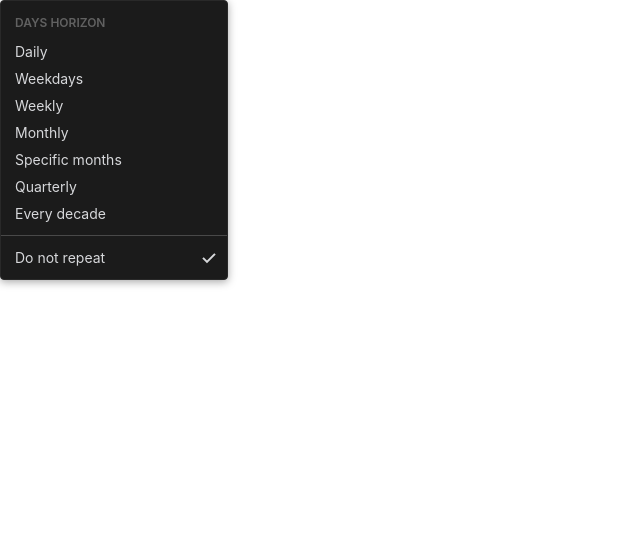
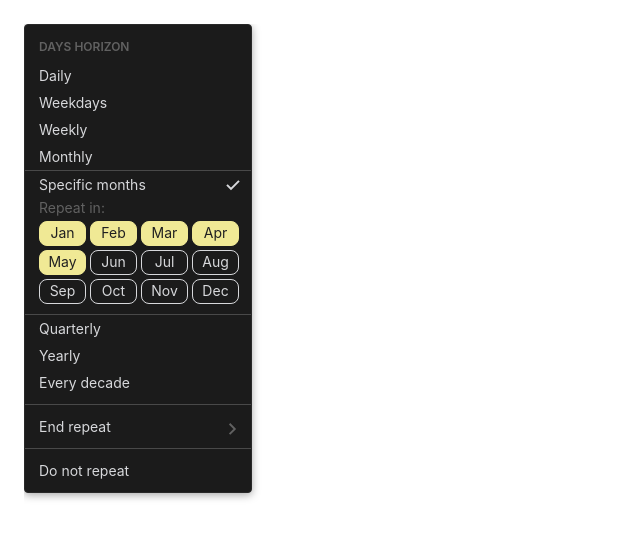
Before and after one commit to roman-nebel/timestripe_extend_repeat, a React (Create React App) app: page / in a window 1280 px wide. Shown: the top 538 px of the page, without its empty margins (0-640 px from the left). Built offline with nearby package versions, Linux system fonts and the light colour scheme.

Commit message:
Add test task Add props drilling

```diff
--- a/src/components/Button/Button.js
+++ b/src/components/Button/Button.js
@@ -1,8 +1,8 @@
 import "./Button.css"
 import { useState } from "react";
 
-function SelectorButton({label, width}) {
-  const [state, updateState] = useState(false)
+function SelectorButton({label, width, selected}) {
+  const [state, updateState] = useState(selected)
 
   function clickHandler() {
     updateState(!state)
@@ -48,51 +48,54 @@ function ItemCounter({value, initCounter = 1}) {
   )
 }
 
-function DaysSelector() {
+function DaysSelector({rule}) {
+  console.log(rule)
+  const [mask, changeMask] = useState(rule)
   const days = ["M", "T", "W", "T", "F", "S", "S"]
   return(
     <div className="RecurrenceSettings">
       <span className="Recurrence-text_secondary">Repeat on:</span>
       <div className="RecurrenceSelectorList">
         {days.map((item, index) => {
-          return(<SelectorButton key={index} label={item} width={"small"}/>)
+          return(<SelectorButton key={index} label={item} selected={mask[index]} width={"small"}/>)
         })}
       </div>
     </div>
   )
 }
 
-function MonthsSelector() {
+function MonthsSelector({rule, onChange}) {
+  const [mask, changeMask] = useState(rule)
   const days = ["Jan", "Feb", "Mar", "Apr", "May", "Jun", "Jul", "Aug", "Sep", "Oct", "Nov", "Dec"]
   return(
     <div className="RecurrenceSettings">
       <span className="Recurrence-text_secondary">Repeat in:</span>
       <div className="RecurrenceSelectorList">
         {days.map((item, index) => {
-          return(<SelectorButton key={index} label={item} width={"large"}/>)
+          return(<SelectorButton key={index} label={item} selected={mask[index]} width={"large"}/>)
         })}
       </div>
     </div>
   )
 }
 
-function ReccurentExpand({type, value}) {
+function ReccurentExpand({type, value, rule, onChange}) {
   switch (type) {
     case "counter":
-      return <ItemCounter value={value} />
+      return <ItemCounter value={value} rule={rule} onChange={onChange} />
     case "selector":
-      if (value === "weekdays") {
-        return <DaysSelector />
+      if (value === "WEEKDAYS") {
+        return <DaysSelector rule={rule} onChange={onChange} />
       }
-      if (value === "months") {
-        return <MonthsSelector />
+      if (value === "MONTHS") {
+        return <MonthsSelector rule={rule} onChange={onChange} />
       }
     default:
       return <></>
   }
 }
 
-export function DropdownButton({type, label, value, selected, onSelect}) {
+export function DropdownButton({type, label, value, selected, rule, onSelect, onChange}) {
   return(
     <div className={`RecurrenceItem${selected ? " _selected" : "" } RecurrenceItem-${type}`}>
       <button
@@ -108,7 +111,7 @@ export function DropdownButton({type, label, value, selected, onSelect}) {
             <path d="M2 7.86304L6 11.863L14 3.86304" stroke="currentColor" strokeWidth="2"/>
           </svg>}
       </button>
-      {selected && <ReccurentExpand type={type} value={value} />}
+      {selected && <ReccurentExpand type={type} value={value} rule={rule} onChange={onChange} />}
     </div>
   )
 }
@@ -123,7 +126,7 @@ export function DropdownSubfolder({label}) {
         className="DropdownButton _size_default"
       >
         {label}
-        <svg class="Icon Dropdown-sub_menu_open_button-arrow TriangleArrowIcon" viewBox="0 -2 23 23" width="24" height="24" fill="none" xmlns="http://www.w3.org/2000/svg" style={{transform: "rotate(90deg)"}}><path d="M7.43408 14.6748L12.4341 9.67481L17.4341 14.6748" stroke="currentColor" stroke-width="1.8"></path></svg>
+        <svg className="Icon Dropdown-sub_menu_open_button-arrow TriangleArrowIcon" viewBox="0 -2 23 23" width="24" height="24" fill="none" xmlns="http://www.w3.org/2000/svg" style={{transform: "rotate(90deg)"}}><path d="M7.43408 14.6748L12.4341 9.67481L17.4341 14.6748" stroke="currentColor" strokeWidth="1.8"></path></svg>
       </button>
     </div>
   )
--- a/src/components/Modal/Modal.js
+++ b/src/components/Modal/Modal.js
@@ -1,51 +1,109 @@
 import "./Modal.css"
 import { useState } from "react";
 import { DropdownButton, DropdownSubfolder } from "../Button/Button"
+import { ruleParser } from "../../utils/parsers";
 
-function RecurrencePicker({checkedValue = "off"}) {
-  const [selectedItem, setSelectedItem] = useState(checkedValue);
+const exampleTask = {
+  id: "recurrence:47612:2024-02-13",
+  space: "ZReLTfsC",
+  parent: null,
+  subgoals: [],
+  column: 1,
+  doneDate: "2024-02-13",
+  dueDate: "2024-02-13",
+  datetimeFr: "2024-02-12T23:39:00Z",
+  datetimeTo: "2024-02-13T00:09:00Z",
+  modifiedDatetime: "2024-02-13T20:12:16.888475+03:00",
+  name: "Example Task",
+  thoughts: "",
+  richThoughts: "{\"ops\":[{\"insert\":\"\"}]}",
+  type: null,
+  encryptionSalt: null,
+  encryptedName: null,
+  encryptedThoughts: null,
+  climbSubscription: null,
+  climbStep: null,
+  sequenceNo: 2000,
+  horizonSequenceNo: 101,
+  bucketSequenceNo: 2000,
+  subgoalSequenceNo: 2000,
+  tags: [],
+  locked: false,
+  lockedTillDatetime: null,
+  insight: null,
+  bucket: null,
+  color: null,
+  imageExpanded: true,
+  canHaveSubgoals: false,
+  canBeRecurrent: true,
+  canBeEdited: true,
+  recurrence: {
+      rule: "FREQ=MONTHLY;MASK=1F",
+      dateFr: "2024-02-13",
+      dateTo: null,
+      name: "Example Task",
+      richThoughts: "{\"ops\":[{\"insert\":\"\"}]}",
+      color: null,
+      columnId: 1
+  },
+  assignee: null
+}
+
+function RecurrencePicker({task, onUpdateTask}) {
+  const { rule } = task?.recurrence
+  const { freq, interval, mask } = ruleParser(rule)
+  const [ selectedItem, setSelectedItem ] = useState(freq);
 
   const items = [
     {
       label: "Daily",
-      value: "daily",
+      value: "DAILY",
       type: "counter"
     },
     {
       label: "Weekdays",
-      value: "weekdays",
+      value: "WEEKDAYS",
       type: "selector"
     },
     {
       label: "Weekly",
-      value: "weekly",
+      value: "WEEKLY",
       type: "counter"
     },
     {
       label: "Monthly",
-      value: "monthly",
+      value: "MONTHLY",
       type: "counter"
     },
     {
       label: "Specific months",
-      value: "months",
+      value: "MONTHS",
       type: "selector"
     },
     {
       label: "Quarterly",
-      value: "quarterly",
+      value: "QUARTERLY",
+      type: "simple"
+    },
+    {
+      label: "Yearly",
+      value: "YEARLY",
       type: "simple"
     },
     {
       label: "Every decade",
-      value: "decade",
+      value: "DECADE",
       type: "simple"
     },
 ];
 
-  const handleSelect = (value) => {
+  function handleSelect(value) {
     setSelectedItem(value);
   };
+
+  function handleChange(value) {
+    console.log(value)
+  }
 
   return(
     <>
@@ -57,13 +115,15 @@ function RecurrencePicker({checkedValue = "off"}) {
           type={item.type}
           value={item.value}
           label={item.label}
+          rule={mask || interval}
           selected={selectedItem === item.value}
           onSelect={handleSelect}
+          onChange={handleChange}
         />
       ))}
       </div>
       <hr></hr>
-      {selectedItem !== "off" &&
+      {selectedItem !== "OFF" &&
         <>
           <DropdownSubfolder
             key={0}
@@ -76,19 +136,21 @@ function RecurrencePicker({checkedValue = "off"}) {
       <DropdownButton
           key={-1}
           type={"simple"}
-          value={"off"}
+          value={"OFF"}
           label={"Do not repeat"}
-          selected={selectedItem === "off"}
+          selected={selectedItem === "OFF"}
           onSelect={handleSelect}
         />
     </>
   )
 }
 
-export default function Modal({}) {
+export default function Modal() {
+  const [task, updateTask] = useState(exampleTask)
+
   return(
     <div className="theme_dark ContextMenu Dropdown Dropdown-menu Recurrence-menu _open" data-popper-reference-hidden="false" data-popper-escaped="false" data-popper-placement="right-start">
-      <RecurrencePicker />
+      <RecurrencePicker task={task} onUpdateTask={updateTask} />
     </div>
   )
 }
--- a/src/index.css
+++ b/src/index.css
@@ -1,3 +1,3 @@
 body {
-  margin: 0;
+  margin: 24px;
 }
--- /dev/null
+++ b/src/utils/parsers.js
@@ -0,0 +1,71 @@
+function hexToBinary(hexString) {
+  if (!/^[0-9A-Fa-f]+$/.test(hexString)) {
+    throw new Error('Неверный формат шестнадцатеричной строки');
+  }
+
+  const decimalValue = parseInt(hexString, 16);
+  const binaryString = decimalValue.toString(2);
+  const binaryArray = binaryString.split('').map(Number);
+
+  return binaryArray;
+}
+
+function truncatedMask(mask, type) {
+  const arr = hexToBinary(mask)
+  let n = 0
+  if (type === "DAILY") n = 7
+  if (type === "MONTHLY") n = 12
+  {
+    if (n >= arr.length) {
+      return arr;
+    }
+
+    const truncatedArray = arr.slice(arr.length - n);
+    return truncatedArray;
+  }
+}
+
+export function ruleParser(rule) {
+  try {
+    if (!rule) {
+      return {
+        freq: "OFF"
+      }
+    }
+    const [freq, period] = rule.split(";")
+    const freqValue = freq.split("=")[1]
+    const [periodType, periodValue] = period ? period.split("=") : []
+
+    const ruleOject = {
+      freq: freqValue,
+    }
+
+    if (freqValue === "MONTHLY" && periodValue === "3") {
+      ruleOject.freq = "QUARTERLY"
+    }
+
+    if (freqValue === "YEARLY" && periodValue === "10") {
+      ruleOject.freq = "DECADE"
+    }
+
+    if (periodType === "MASK") {
+      ruleOject.mask = truncatedMask(periodValue, freqValue)
+
+      if (freqValue === "DAILY") {
+        ruleOject.freq = "WEEKDAYS"
+      }
+
+      if (freqValue === "MONTHLY") {
+        ruleOject.freq = "MONTHS"
+      }
+    } else {
+      ruleOject.interval = periodValue || "1"
+    }
+    return ruleOject
+  } catch (e) {
+    console.error("Error in ruleParser!", e);
+    return {
+      freq: "OFF"
+    }
+  }
+}
```
Also changed, not shown: src/App.css.
